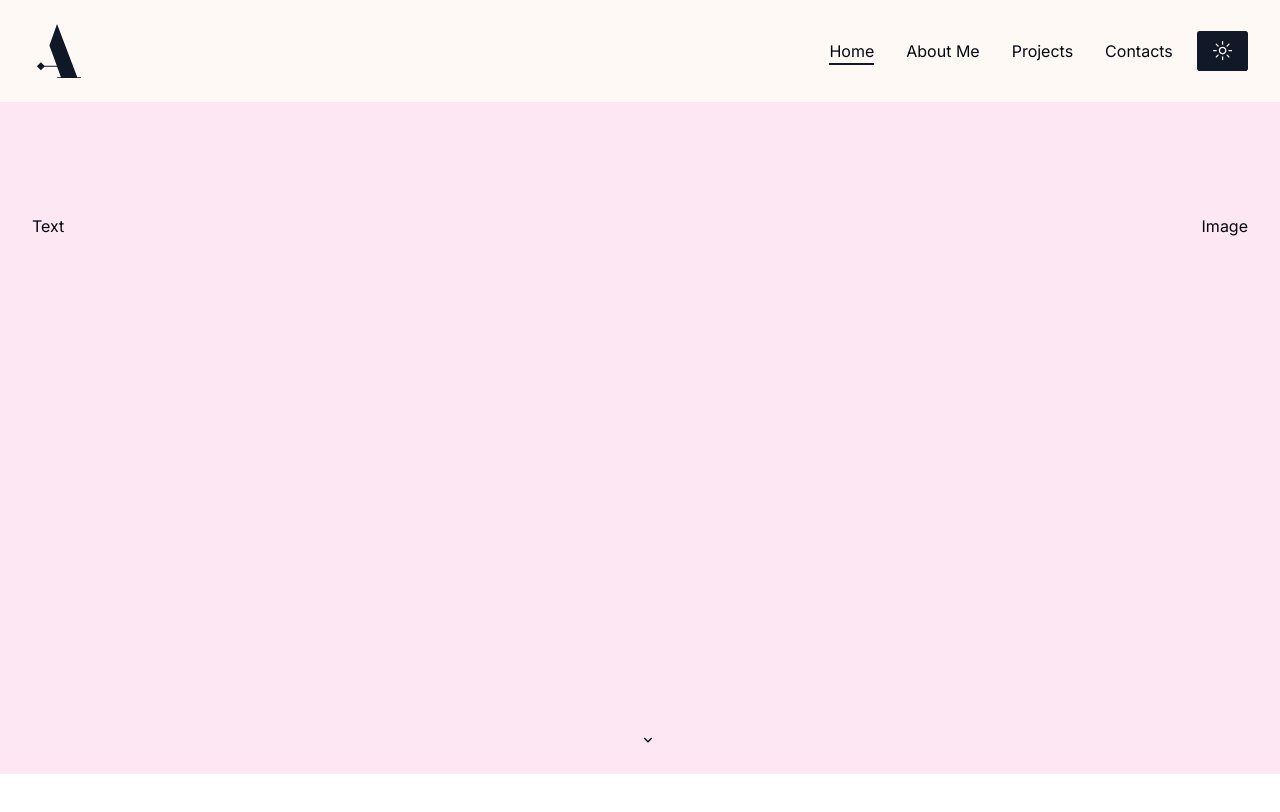
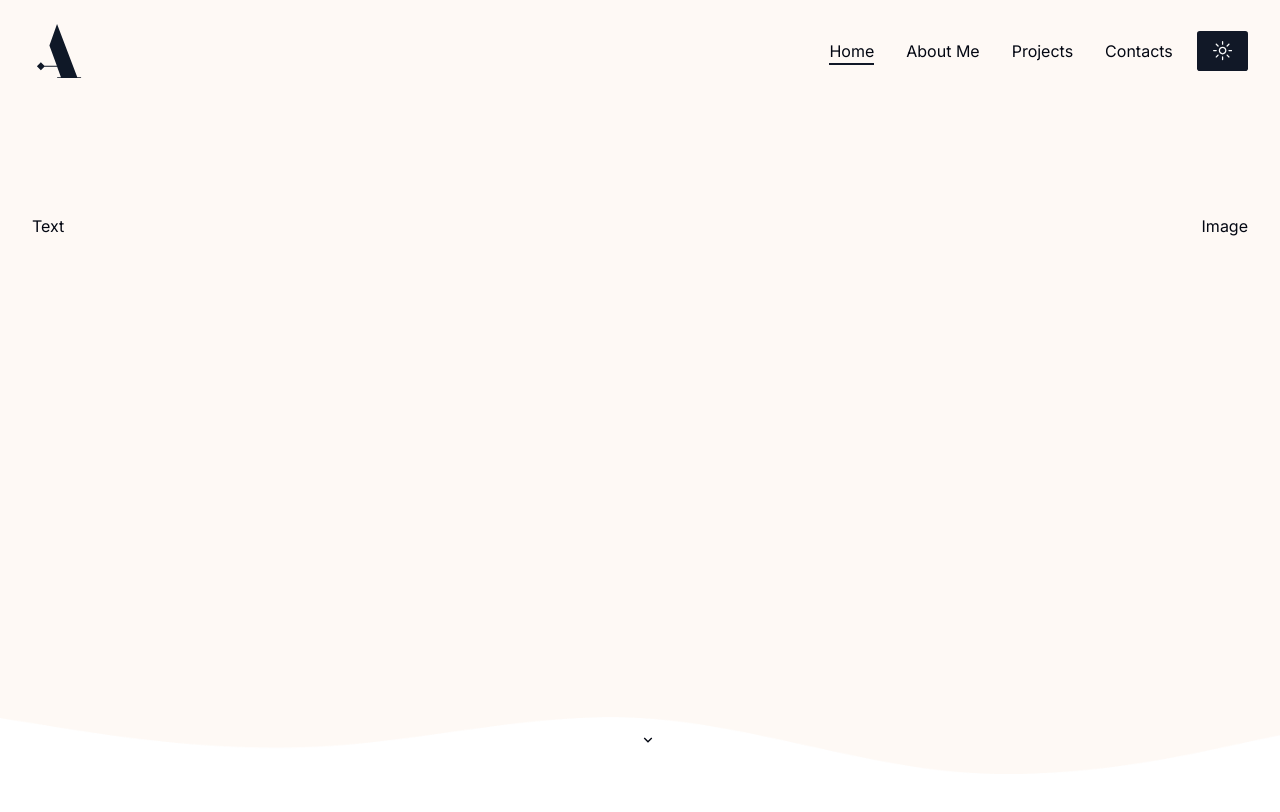
Before and after one commit to auriti-web-design/auriti-design, a Next.js app: page / in a window 1280 px wide. Shown: the top 812 px of the page. Built offline with nearby package versions, Linux system fonts and the light colour scheme.

Commit message:
Add Custom Bg

```diff
--- a/components/Hero.jsx
+++ b/components/Hero.jsx
@@ -17,7 +17,10 @@ import Social from './Social'
 
 const Hero = () => {
     return (
-        <section className='py-12 xl:py-24 h-[84vh] xl:pt-28 bg-pink-100'>
+        <section
+            className='
+                py-12 xl:py-24 h-[84vh] xl:pt-28 bg-hero bg-no-repeat bg-bottom bg-cover dark:bg-none'
+            >
             <div className='container mx-auto'>
                 <div className='gap-x-8 flex justify-between'>
                     {/* text */}
--- a/tailwind.config.js
+++ b/tailwind.config.js
@@ -71,6 +71,9 @@ module.exports = {
         "accordion-down": "accordion-down 0.2s ease-out",
         "accordion-up": "accordion-up 0.2s ease-out",
       },
+      backgroundImage: {
+        hero: "url(/hero/hero-bg.png)",
+      },
     },
   },
   plugins: [require("tailwindcss-animate")],
```
